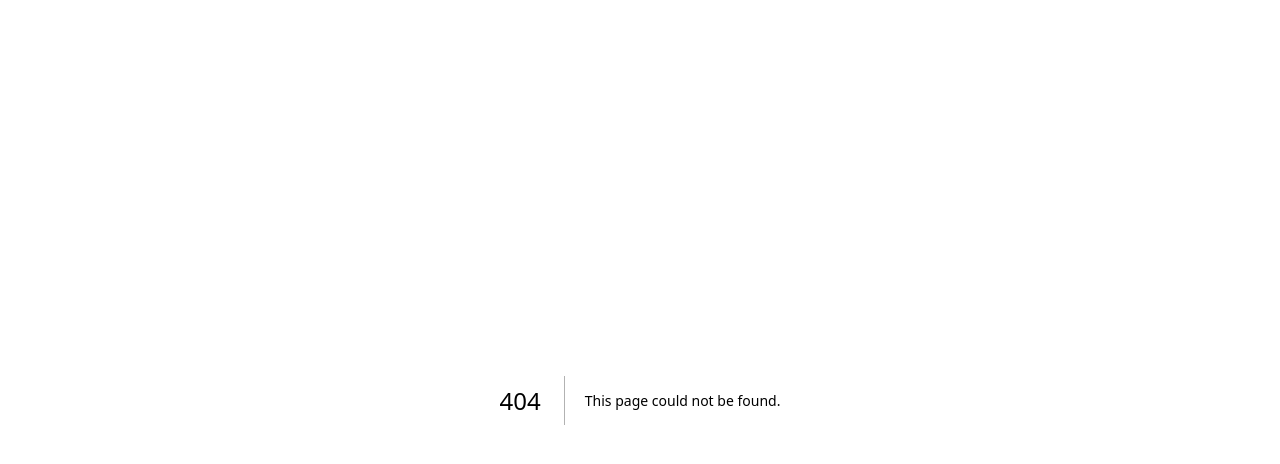
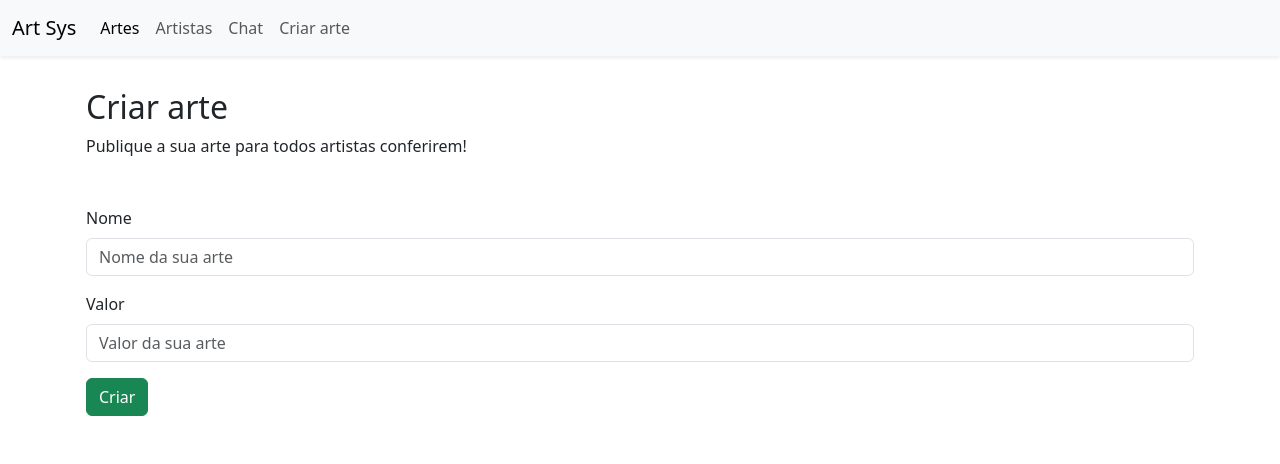
Before and after one commit to PeuTrindade/art_system_front, a Next.js app: page /createArt in a window 1280 px wide. Before the commit this address had no page. Shown: the top 464 px of the page. Built offline with nearby package versions, Linux system fonts and the light colour scheme.

Commit message:
feat: creating user pages

```diff
--- a/src/components/Navbar/index.tsx
+++ b/src/components/Navbar/index.tsx
@@ -19,6 +19,9 @@ export default function Navbar() {
                         <li className="nav-item">
                             <Link className="nav-link" href="/chat">Chat</Link>
                         </li>
+                        <li className="nav-item">
+                            <Link className="nav-link" href="/createArt">Criar arte</Link>
+                        </li>
                     </ul>
                 </div>
             </div>
--- /dev/null
+++ b/src/pages/createArt/index.tsx
@@ -0,0 +1,83 @@
+import Navbar from "@/components/Navbar";
+import { ChangeEvent, FormEvent, useState } from "react";
+import { toast } from "react-toastify";
+import Cookies from 'js-cookie';
+import { useRouter } from "next/router";
+
+export default function CreateArt() {
+    const [name, setName] = useState<string>()
+    const [value, setValue] = useState<number>()
+    const { push } = useRouter()
+
+    const onChangeName = (e: ChangeEvent<HTMLInputElement>) => {
+        setName(e.target.value)
+    }
+
+    const onChangeValue = (e: ChangeEvent<HTMLInputElement>) => {
+        setValue(+e.target.value)
+    }
+
+    const onHandleSubmit = async () => {
+        try {
+            const userId = JSON.parse(localStorage.getItem('user') as any).id as number
+
+            const requestBody = {
+                name,
+                valuedAt: value,
+                userId
+            }
+
+            const response = await fetch(`${process.env.NEXT_PUBLIC_API}/art`, {
+                method: 'POST',
+                headers: {
+                    'Content-Type': 'application/json',
+                    'Authorization': `Bearer ${Cookies.get('token')}`
+                },
+                body: JSON.stringify(requestBody)
+            })
+
+            if (response.ok) {
+                toast('Arte criada com sucesso!', { type: 'success' })
+
+                push('/')
+            } else {
+                toast('Falha ao criar arte. Tente novamente!', { type: 'error' })
+            }
+        } catch (error) {
+            toast('Ocorreu um erro inesperado!', { type: 'error' })
+        }
+    }
+
+    const onSubmitForm = (e: FormEvent<HTMLFormElement>) => {
+        e.preventDefault()
+
+        if (name && value) {
+            onHandleSubmit()
+        } else {
+            toast('Campos não preenchidos!', { type: 'error' })
+        }
+    }
+
+    return (
+        <main>
+            <Navbar />
+            <div className="container mt-3 p-3 d-flex flex-column gap-3">
+                <div>
+                    <h2>Criar arte</h2>
+                    <p>Publique a sua arte para todos artistas conferirem!</p>
+                </div>
+                <form onSubmit={onSubmitForm} className="mt-3">
+                    <div className="mb-3">
+                        <label htmlFor="name" className="form-label">Nome</label>
+                        <input value={name} onChange={onChangeName} type="text" className="form-control" id="name" placeholder="Nome da sua arte" />
+                    </div>
+                    <div className="mb-3">
+                        <label htmlFor="value" className="form-label">Valor</label>
+                        <input type="number" value={value} onChange={onChangeValue} className="form-control" id="value" placeholder="Valor da sua arte" />
+                    </div>
+                    <button type="submit" className="btn btn-success">Criar</button>
+                </form>
+            </div>
+        </main>
+    )
+}
--- a/src/pages/index.tsx
+++ b/src/pages/index.tsx
@@ -20,8 +20,9 @@ export default function Home() {
 
       if (response.ok) {
         const data = await response.json()
+        const reversedArts = [...data.arts].reverse()
 
-        setArts(data.arts)
+        setArts(reversedArts)
       } else {
         toast('Falha ao buscar artes. Tente novamente!', { type: 'error' })
       }
@@ -37,7 +38,7 @@ export default function Home() {
   return (
     <main>
         <Navbar />
-        <div className="container mt-3 d-flex flex-column gap-3">
+        <div className="container mt-3 p-3 d-flex flex-column gap-3">
           <div>
             <h2>Artes</h2>
             <p>Confira todas as artes publicadas!</p>
--- a/src/pages/login/index.tsx
+++ b/src/pages/login/index.tsx
@@ -34,6 +34,7 @@ export default function Login() {
                 toast('Login realizado com sucesso!', { type: 'success' })
 
                 Cookies.set('token', userToken)
+                window.localStorage.setItem('user', JSON.stringify(data.user))
 
                 push('/')
             } else {
```
Also changed, not shown: src/components/ArtistCard/index.tsx (added, +17 -0 lines), src/pages/artists/index.tsx (added, +55 -0 lines), src/types/Artist/TArtist.ts (added, +8 -0 lines), src/types/ArtistCard/TArtistCard.ts (added, +7 -0 lines).
